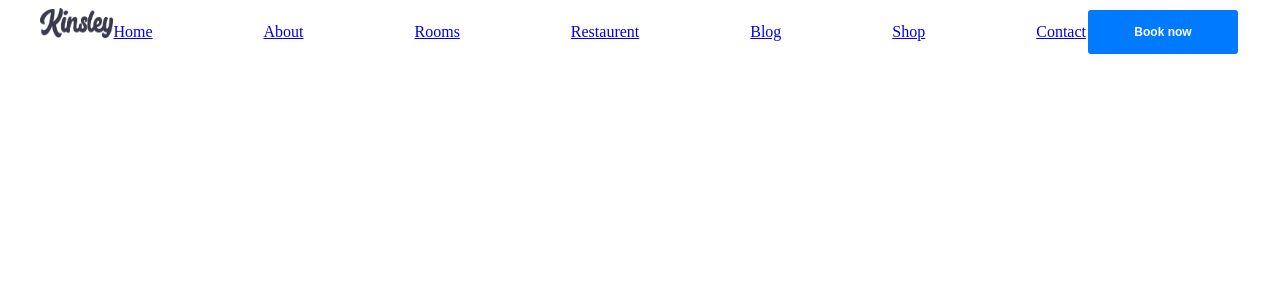
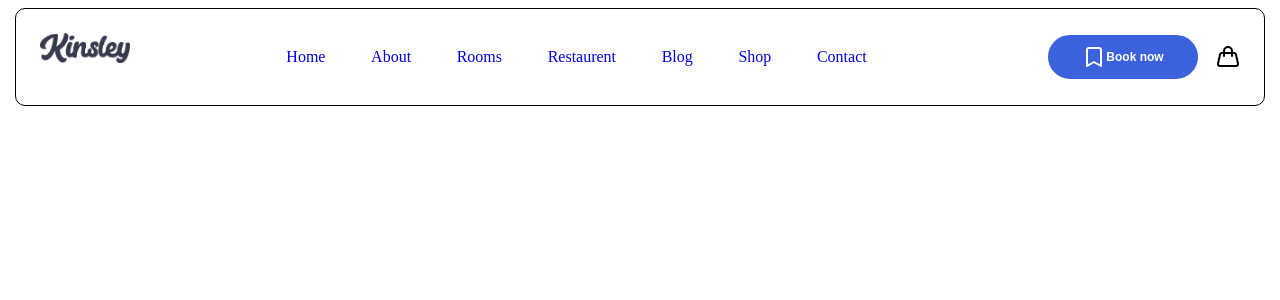
Before and after one commit to Adhish-Ullasan/KinsleyGo, a React (Vite) app: page / in a window 1280 px wide. Shown: the top 300 px of the page. Built offline with nearby package versions, Linux system fonts and the light colour scheme.

Commit message:
complete header

```diff
--- a/package.json
+++ b/package.json
@@ -10,6 +10,7 @@
     "preview": "vite preview"
   },
   "dependencies": {
+    "lucide-react": "^0.539.0",
     "react": "^19.1.1",
     "react-dom": "^19.1.1",
     "react-router-dom": "^7.8.0"
--- a/src/App.css
+++ b/src/App.css
@@ -1,32 +1,43 @@
 /* HEADER */
+header{
+  border: 1px solid black;
+  border-radius: 10px;
+  padding: 1.5rem;
+}
 
 header div {
   display: flex;
-  justify-content: space-between;
-}
-.pages > ul{
-  display: flex;
-  justify-content: space-between;
-  align-items: anchor-center;
 }
 
-.pages {
-  width: 100%;
-}
 
-ul{
-  width: 100%;
-}
-
-.pages > div {
-  justify-content: space-between;
-}
-
-.logo-wrapper {
+#mainlogo {
   max-width: 90px;
   height: 30px;
 }
 
-img {
-  max-width: 100%;
+.logo-wrapper {
+  flex-basis: 20%;
 }
+
+.pages > ul {
+  display: flex;
+  flex-basis: 80%;
+  justify-content: space-around;
+  align-items: center;
+}
+
+.pages {
+  flex-basis: 70%;
+}
+
+.primaryButton{
+      display: flex;
+    align-items: anchor-center;
+    justify-content: center;
+}
+
+.bag {
+  display: flex;
+  align-items: center;
+  padding-left: 1rem;
+}
--- a/src/components/Navbar.jsx
+++ b/src/components/Navbar.jsx
@@ -1,4 +1,5 @@
 import { Link } from "react-router-dom"
+import { Bookmark, Handbag } from 'lucide-react';
 
 const navBar = () => {
 
@@ -6,7 +7,7 @@ const navBar = () => {
         <header className="container">
             <div>
                 <div className="logo-wrapper">
-                    <img src="/kinsleylogo.png" alt="logo" />
+                    <img id="mainlogo" src="/kinsleylogo.png" alt="logo" />
                 </div>
                 <div className="pages">
                     <ul>
@@ -35,8 +36,11 @@ const navBar = () => {
                 </div>
                 <div>
                     <button className="primaryButton" type="button">
-                        Book now
+                           <Bookmark /> <p>Book now</p>
                     </button>
+                </div>
+                <div className="bag">
+                    <Handbag />
                 </div>
             </div>
         </header>
--- a/src/index.css
+++ b/src/index.css
@@ -1,5 +1,5 @@
 :root {
-    --blue: #007bff;
+    --blue: #3B61DD;
     --indigo: #6610f2;
     --purple: #6f42c1;
     --pink: #e83e8c;
@@ -38,10 +38,14 @@ ul {
     font-size: 12px;
     height: 48px;
     width: 154px;
-    border-radius:5px;
+    border-radius:30px;
     background-color: var(--blue);
     color: #FFFFFF;
     border: 2px solid #FFFFFF;
 
 
 }
+
+a {
+  text-decoration: none;
+}
```
Also changed, not shown: 2 other files (tests, documents, lock files or other folders).
